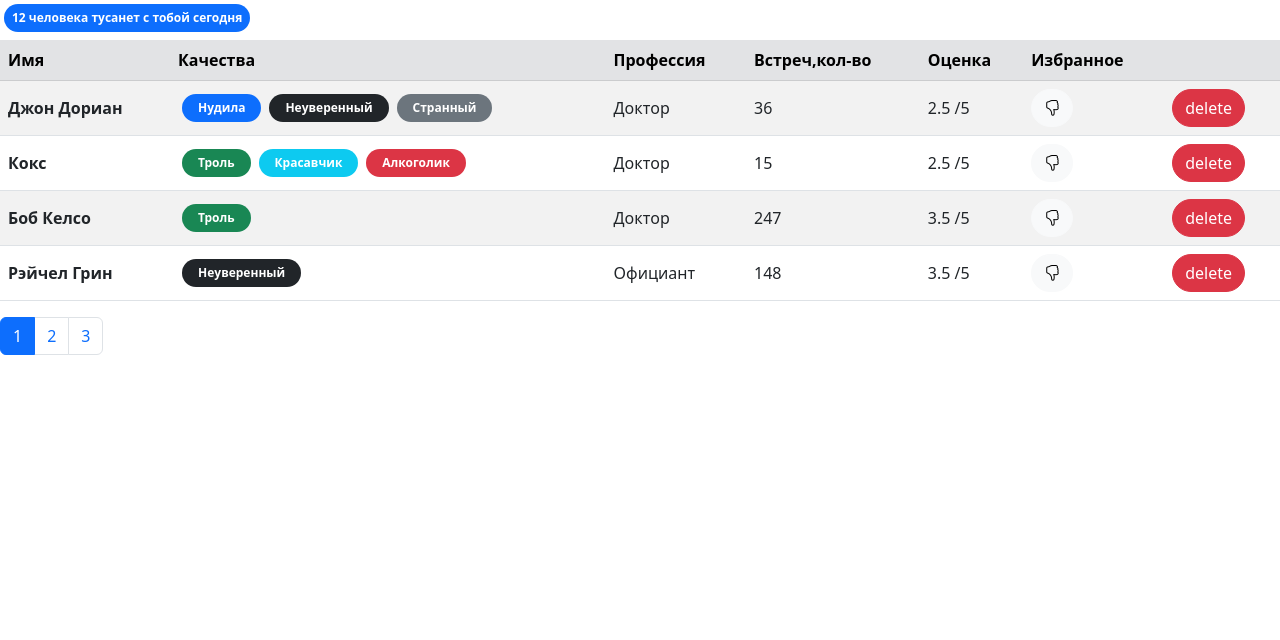
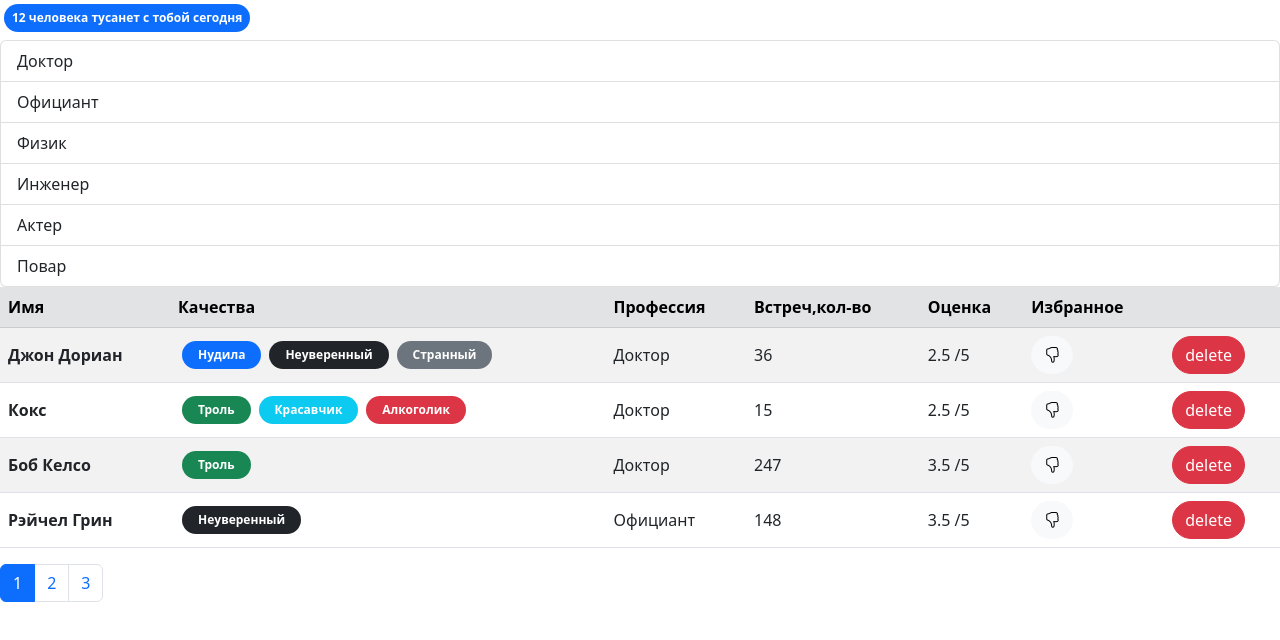
Before and after one commit to V-Ivanich/project_Fast-company, a React (Create React App) app: page / in a window 1280 px wide. Shown: the top 640 px of the page. Built offline with nearby package versions, Linux system fonts and the light colour scheme.

Commit message:
new task

```diff
--- /dev/null
+++ b/src/api/fake.api/professions.api.js
@@ -0,0 +1,18 @@
+export const professions = {
+    doctor: { _id: "67rdca3eeb7f6fgeed471818", name: "Доктор" },
+    waiter: { _id: "67rdca3eeb7f6fgeed471820", name: "Официант" },
+    physics: { _id: "67rdca3eeb7f6fgeed471814", name: "Физик" },
+    engineer: { _id: "67rdca3eeb7f6fgeed471822", name: "Инженер" },
+    actor: { _id: "67rdca3eeb7f6fgeed471824", name: "Актер" },
+    cook: { _id: "67rdca3eeb7f6fgeed471829", name: "Повар" }
+};
+
+const fetchAll = new Promise((resolve) => {
+    window.setTimeout(function () {
+        resolve(professions);
+    }, 2000);
+});
+
+export default {
+    fetchAll
+};
--- a/src/api/fake.api/user.api.js
+++ b/src/api/fake.api/user.api.js
@@ -1,11 +1,5 @@
-const professions = {
-    doctor: { _id: "67rdca3eeb7f6fgeed471818", name: "Доктор" },
-    waiter: { _id: "67rdca3eeb7f6fgeed471820", name: "Официант" },
-    physics: { _id: "67rdca3eeb7f6fgeed471814", name: "Физик" },
-    engineer: { _id: "67rdca3eeb7f6fgeed471822", name: "Инженер" },
-    actor: { _id: "67rdca3eeb7f6fgeed471824", name: "Актер" },
-    cook: { _id: "67rdca3eeb7f6fgeed471829", name: "Повар" }
-};
+import { professions } from "./professions.api";
+
 const qualities = {
     tedious: {
         _id: "67rdca3eeb7f6fgeed471198",
--- a/src/api/index.js
+++ b/src/api/index.js
@@ -1,5 +1,7 @@
 import * as users from "./fake.api/user.api";
+import professions from "./fake.api/professions.api";
 const API = {
-    users
+    users,
+    professions
 };
 export default API;
--- /dev/null
+++ b/src/components/groupList.jsx
@@ -0,0 +1,31 @@
+import React from "react";
+import PropTypes from "prop-types";
+
+const GroupList = ({ items, valueProperty, contentProperty, onItemSelect, selectedItem }) => {
+    console.log(items);
+    return (
+        <ul className="list-group">
+            {Object.keys(items).map(item => (
+                <li className="list-group-item" key={items[item][valueProperty]}
+                    onClick={() => onItemSelect(items[item])} role="button"
+                >
+                    {items[item][contentProperty]}
+                </li>))}
+        </ul>
+    );
+};
+
+GroupList.defaultProps = {
+    valueProperty: "_id",
+    contentProperty: "name"
+};
+
+GroupList.propTypes = {
+    items: PropTypes.object.isRequired,
+    valueProperty: PropTypes.string.isRequired,
+    contentProperty: PropTypes.string.isRequired,
+    onItemSelect: PropTypes.func,
+    selectedProf: PropTypes.object
+};
+
+export default GroupList;
--- a/src/components/users.jsx
+++ b/src/components/users.jsx
@@ -1,8 +1,10 @@
-import React, { useState } from "react";
+import React, { useState, useEffect } from "react";
 import Pagination from "./pagination";
 import { paginate } from "../utils/paginate";
 import User from "./user";
+import GroupList from "./groupList";
 import PropTypes from "prop-types";
+import API from "../api";
 
 const titleItems = [
     "Имя",
@@ -18,14 +20,34 @@
     const count = users.length;
     const pageSize = 4;
     const [currentPage, setCurrentPage] = useState(1);
+    const [professions, setProfessions] = useState();
+    const [selectedProf, setSelectedProf] = useState();
+
+    useEffect(() => {
+        API.professions.fetchAll.then((data) => setProfessions(data));
+        console.log("currentPage");
+    }, []);
+
     const handlePageChange = (pageIndex) => {
         setCurrentPage(pageIndex);
     };
+
+    const handleProfessionSelect = (item) => {
+        setSelectedProf(item);
+    };
+    console.log(professions);
 
     const userCrop = paginate(users, currentPage, pageSize);
 
     return (
         <>
+            {professions && (
+                <GroupList
+                    selectedItem={selectedProf}
+                    items ={professions}
+                    onItemSelect ={handleProfessionSelect}
+                />
+            )}
             {users.length > 0 && (
                 <table className="table table-striped table-hover align-middle">
                     <thead className="table-secondary">
```
Also changed, not shown: .eslintrc.js.
